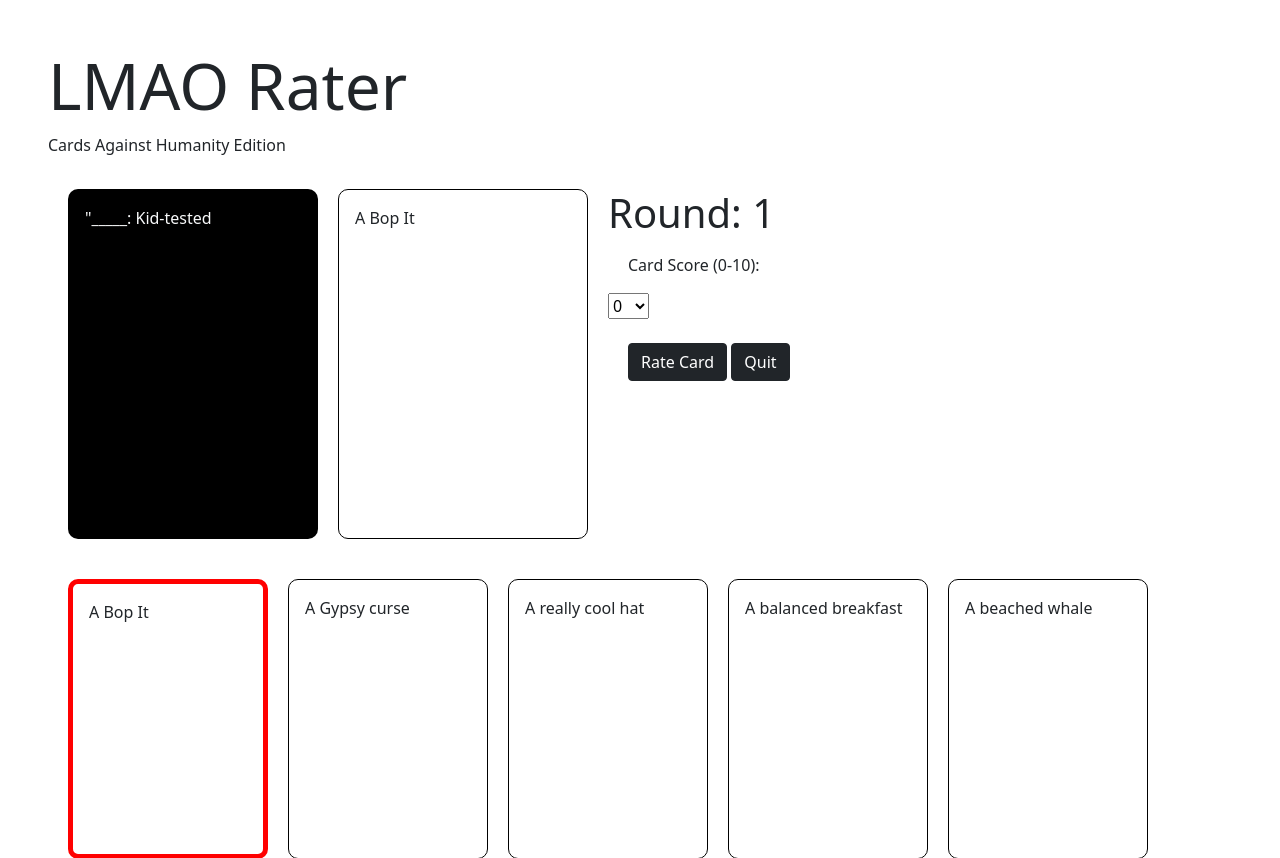
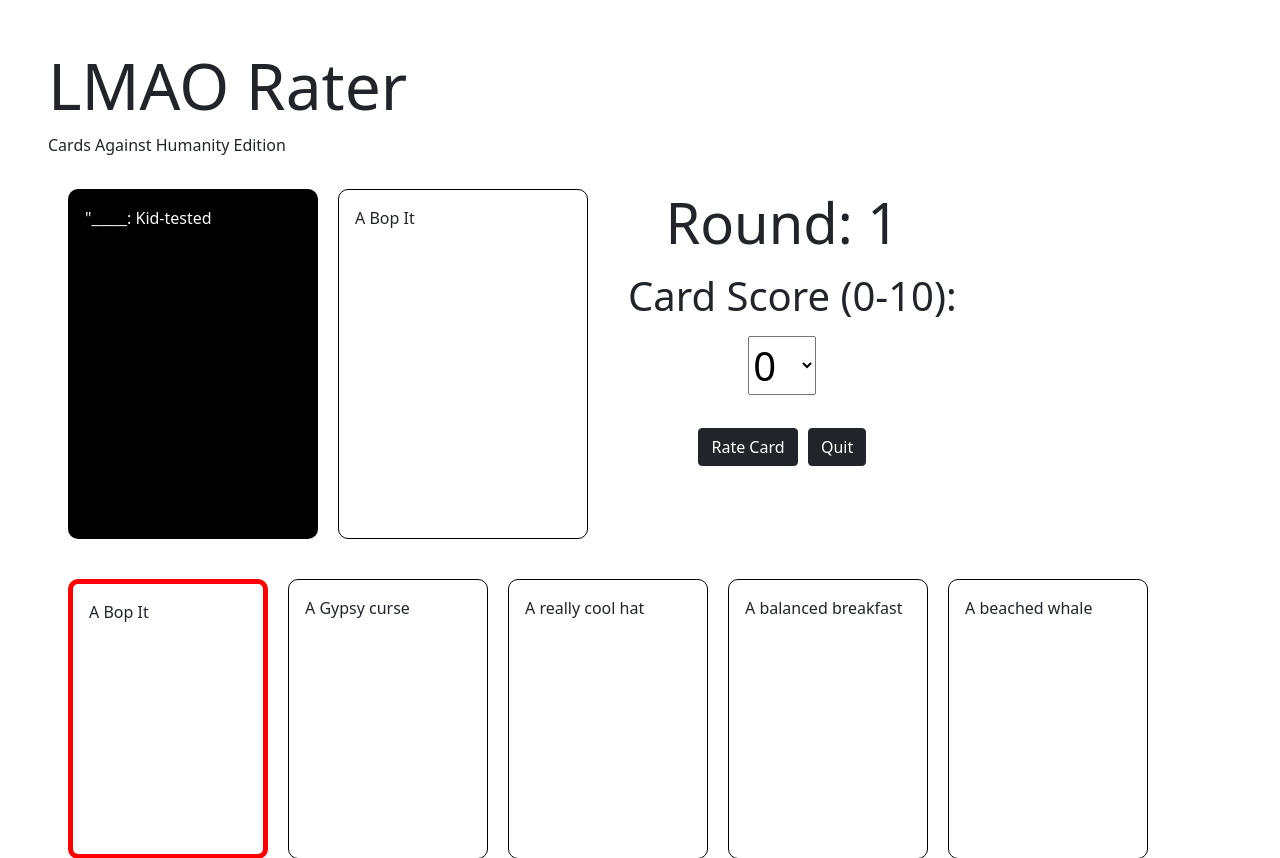
Before and after one commit to john-minney-iii/CS350-Project-1, a Django app: page /play/1/1/1/1 in a window 1280 px wide. Shown: the top 858 px of the page. Run offline with Django 3.2, Linux system fonts and the light colour scheme; data comes from the database, SQL or seed files in the repository.

Commit message:
add center style rule and adjust form style to be centered and larger

```diff
--- a/play/templates/play.html
+++ b/play/templates/play.html
@@ -44,6 +44,11 @@
 
         .clear-inline { clear: both; }
 
+        .center {
+            margin: auto;
+            text-align: center;
+        }
+
     </style>
 
 </head>
@@ -79,14 +84,14 @@
                 </div>
             </div>
         </div>
-        <div class="inline-div mt-3">
-            <p class="display-6 text-dark">Round: {{ round }}</p>
+        <div class="inline-div mt-3 center">
+            <p class="display-4 text-dark">Round: {{ round }}</p>
             <form method="post" action='/play/{{ round }}/{% if current_card_index == 0 %}True{% else %}False{% endif %}/{{ black_card.pk }}/{% for card in white_cards %}{{ card.pk }}{% if not forloop.last %}_{% endif %}{% endfor %}'>
                 {% csrf_token %}
-                <p class="inline-div">Card Score (0-10):</p>
-                <div>{{ form }}</div>
+                <p class="inline-div display-6">Card Score (0-10):</p>
+                <div class="display-6">{{ form }}</div>
                 <br/>
-                <div class="inline-div">
+                <div class="display-6">
                     <button type="submit" name="rate" class="btn btn-dark btn-small">Rate Card{% if current_card_index == 0 %} &amp; New Hand{% endif %}</button>
                     <a href="/end/" class='btn btn-dark'>Quit</a>
                 </div>
```
